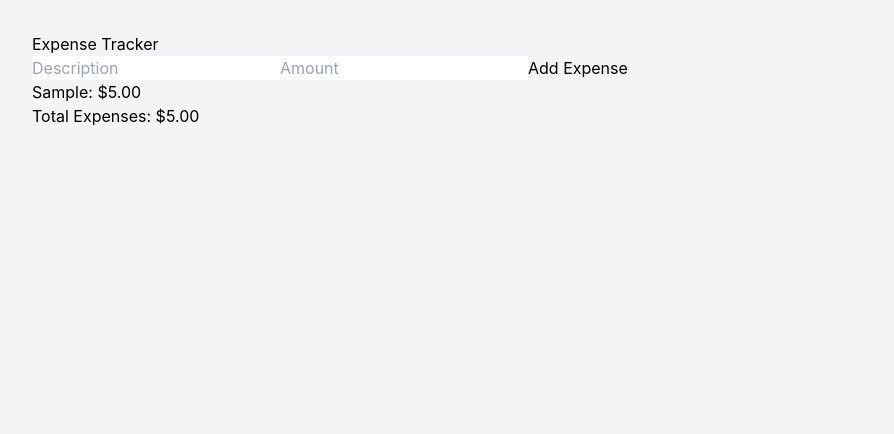
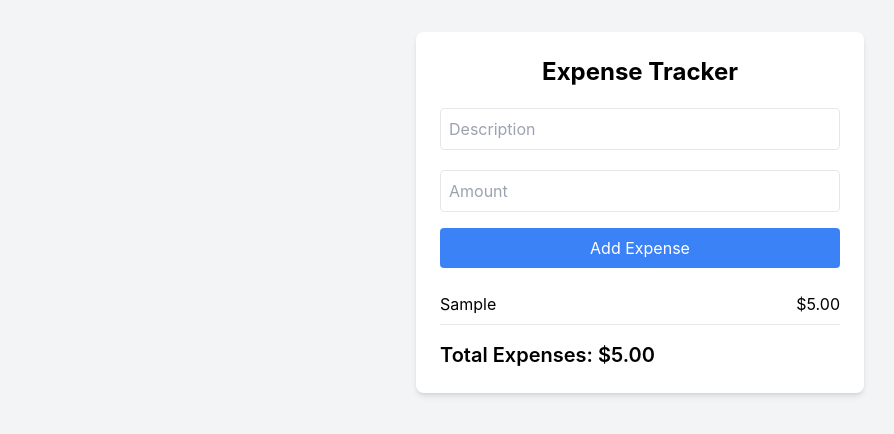
Before and after one commit to Kamaruddheen/react-example, a React (Vite) app: page /expense-tracker in a window 1280 px wide. Both pictures are taken after typing "Sample", "5" into the empty fields and a click on the button "Add Expense". Shown: the top 434 px of the page, without its empty margins (0-894 px from the left). Built offline with nearby package versions, Linux system fonts and the light colour scheme; the HTML template or start-up script is replaced by a standard one.

Commit message:
feat: styling expense tracker

```diff
--- a/src/Components/Examples/ExpenseTracker/ExpenseTracker.jsx
+++ b/src/Components/Examples/ExpenseTracker/ExpenseTracker.jsx
@@ -20,31 +20,43 @@ const ExpenseTracker = () => {
   };
 
   return (
-    <div>
-      <h2>Expense Tracker</h2>
-      <div>
+    <div className="max-w-md mx-auto bg-white p-6 rounded-lg shadow-md">
+      <h2 className="text-2xl font-bold mb-4 text-center">Expense Tracker</h2>
+      <div className="mb-4">
         <input
           type="text"
           placeholder="Description"
           value={description}
           onChange={(e) => setDescription(e.target.value)}
+          className="w-full mt-1 p-2 border rounded"
         />
+      </div>
+      <div className="mb-4">
         <input
           type="number"
           placeholder="Amount"
           value={amount}
           onChange={(e) => setAmount(e.target.value)}
+          className="w-full mt-1 p-2 border rounded"
         />
-        <button onClick={addExpense}>Add Expense</button>
       </div>
-      <ul>
+      <button
+        onClick={addExpense}
+        className="w-full bg-blue-500 text-white py-2 px-4 rounded hover:bg-blue-600 transition-colors"
+      >
+        Add Expense
+      </button>
+      <ul className="mt-4">
         {expenses.map((expense, index) => (
-          <li key={index}>
-            {expense.description}: ${expense.amount.toFixed(2)}
+          <li key={index} className="flex justify-between py-2 border-b">
+            <span>{expense.description}</span>
+            <span>${expense.amount.toFixed(2)}</span>
           </li>
         ))}
       </ul>
-      <h3>Total Expenses: ${getTotalExpenses()}</h3>
+      <h3 className="text-xl font-semibold mt-4">
+        Total Expenses: ${getTotalExpenses()}
+      </h3>
     </div>
   );
 };
```
